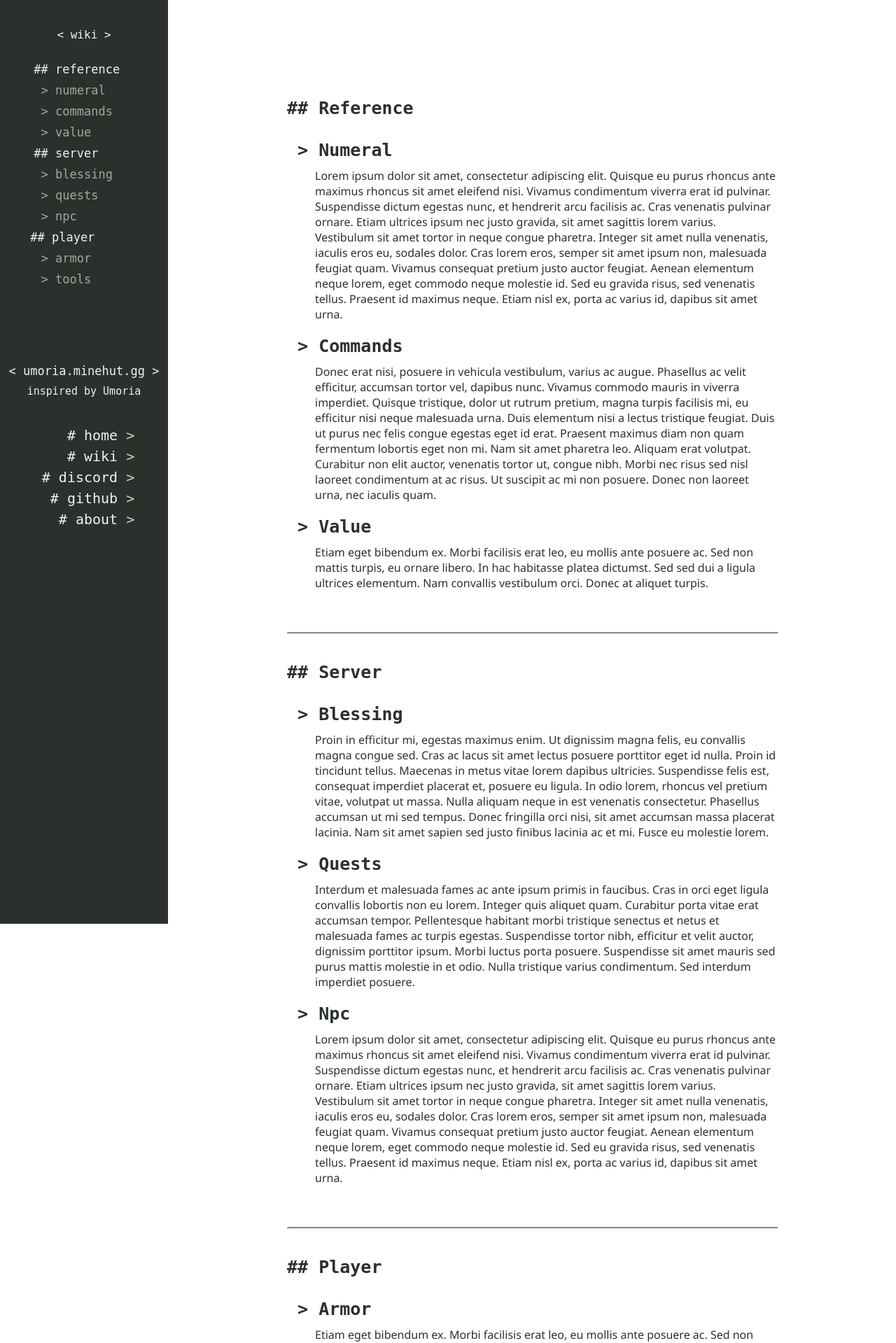
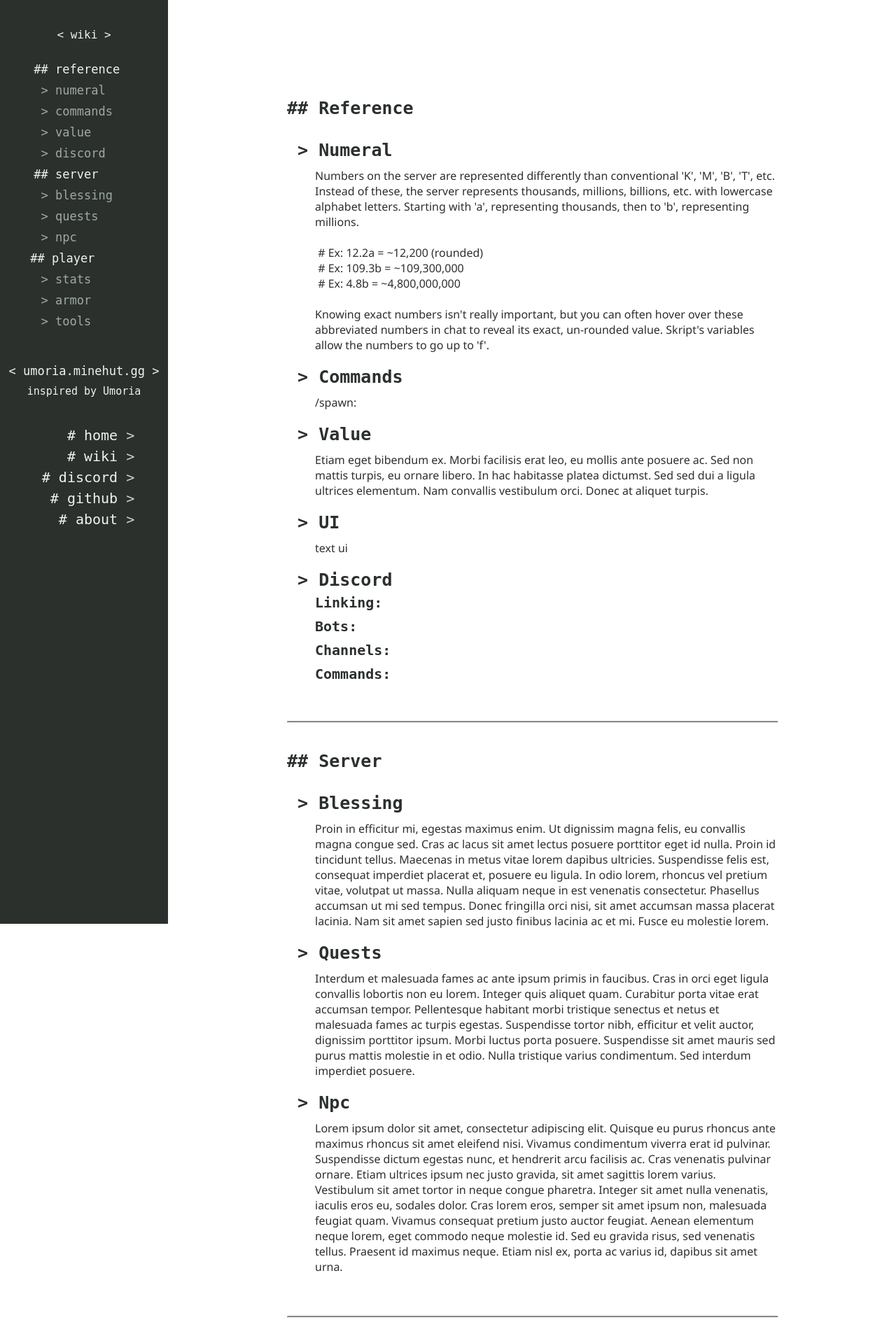
Before and after one commit to Javascript-void0/Minehut, a Flask app: page /wiki/ in a window 1280 px wide. Shown: the top 1919 px of the page at 70% size. Run offline with Flask 2, Linux system fonts and the light colour scheme.

Commit message:
start fill in info

```diff
--- a/web/static/style.css
+++ b/web/static/style.css
@@ -61,3 +61,19 @@
 	width: auto;
 	font-family:'Segoe UI', Tahoma, Geneva, Verdana, sans-serif;
 }
+
+.content h2 {
+	margin-left: 40px;
+	font-size: 20px;
+	line-height: 15px;
+	/* padding-top: 7px; */
+}
+
+.content a {
+	text-decoration: none;
+	color: var(--color-light-hover);
+}
+
+.content a:hover {
+	color: var(--color-dark-hover);
+}
--- a/web/templates/base.html
+++ b/web/templates/base.html
@@ -37,6 +37,7 @@
 					<h1 class='sub'><a href='#numeral'>&nbsp> numeral&nbsp&nbsp&nbsp&nbsp</a></h1>
 					<h1 class='sub'><a href='#commands'>&nbsp> commands&nbsp&nbsp&nbsp</a></h1>
 					<h1 class='sub'><a href='#value'>&nbsp> value&nbsp&nbsp&nbsp&nbsp&nbsp&nbsp</a></h1>
+					<h1 class='sub'><a href='#discord'>&nbsp> discord&nbsp&nbsp&nbsp&nbsp</a></h1>
 
 					<h1><a href='#server'>## server&nbsp&nbsp&nbsp&nbsp&nbsp</a></h1>
 					<h1 class='sub'><a href='#blessing'>&nbsp> blessing&nbsp&nbsp&nbsp</a></h1>
@@ -44,6 +45,7 @@
 					<h1 class='sub'><a href='#npc'>&nbsp> npc&nbsp&nbsp&nbsp&nbsp&nbsp&nbsp&nbsp&nbsp</a></h1>
 
 					<h1><a href='#player'>## player&nbsp&nbsp&nbsp&nbsp&nbsp&nbsp</a></h1>
+					<h1 class='sub'><a href='#stats'>&nbsp> stats&nbsp&nbsp&nbsp&nbsp&nbsp&nbsp</a></h1>
 					<h1 class='sub'><a href='#armor'>&nbsp> armor&nbsp&nbsp&nbsp&nbsp&nbsp&nbsp</a></h1>
 					<h1 class='sub'><a href='#tools'>&nbsp> tools&nbsp&nbsp&nbsp&nbsp&nbsp&nbsp</a></h1>
 
--- a/web/templates/wiki/wiki.html
+++ b/web/templates/wiki.html
@@ -14,19 +14,40 @@
 <h1 id='numeral'> &nbsp> Numeral</h1>
 
 <p>
-	Lorem ipsum dolor sit amet, consectetur adipiscing elit. Quisque eu purus rhoncus ante maximus rhoncus sit amet eleifend nisi. Vivamus condimentum viverra erat id pulvinar. Suspendisse dictum egestas nunc, et hendrerit arcu facilisis ac. Cras venenatis pulvinar ornare. Etiam ultrices ipsum nec justo gravida, sit amet sagittis lorem varius. Vestibulum sit amet tortor in neque congue pharetra. Integer sit amet nulla venenatis, iaculis eros eu, sodales dolor. Cras lorem eros, semper sit amet ipsum non, malesuada feugiat quam. Vivamus consequat pretium justo auctor feugiat. Aenean elementum neque lorem, eget commodo neque molestie id. Sed eu gravida risus, sed venenatis tellus. Praesent id maximus neque. Etiam nisl ex, porta ac varius id, dapibus sit amet urna.
+	Numbers on the server are represented differently than conventional 'K', 'M', 'B', 'T', etc. Instead of these, the server represents thousands, millions, billions, etc. with lowercase alphabet letters. Starting with 'a', representing thousands, then to 'b', representing millions.
+	<br>
+	<br>&nbsp# Ex: 12.2a = ~12,200 (rounded)
+	<br>&nbsp# Ex: 109.3b = ~109,300,000
+	<br>&nbsp# Ex: 4.8b = ~4,800,000,000
+	<br>
+	<br>Knowing exact numbers isn't really important, but you can often hover over these abbreviated numbers in chat to reveal its exact, un-rounded value. Skript's variables allow the numbers to go up to 'f'.
 </p>
 
 <h1 id='commands'> &nbsp> Commands</h1>
 
 <p>
-	Donec erat nisi, posuere in vehicula vestibulum, varius ac augue. Phasellus ac velit efficitur, accumsan tortor vel, dapibus nunc. Vivamus commodo mauris in viverra imperdiet. Quisque tristique, dolor ut rutrum pretium, magna turpis facilisis mi, eu efficitur nisi neque malesuada urna. Duis elementum nisi a lectus tristique feugiat. Duis ut purus nec felis congue egestas eget id erat. Praesent maximus diam non quam fermentum lobortis eget non mi. Nam sit amet pharetra leo. Aliquam erat volutpat. Curabitur non elit auctor, venenatis tortor ut, congue nibh. Morbi nec risus sed nisl laoreet condimentum at ac risus. Ut suscipit ac mi non posuere. Donec non laoreet urna, nec iaculis quam.
+	<code></code>/spawn:
 </p>
 
 <h1 id='value'> &nbsp> Value</h1>
 
 <p>
 	Etiam eget bibendum ex. Morbi facilisis erat leo, eu mollis ante posuere ac. Sed non mattis turpis, eu ornare libero. In hac habitasse platea dictumst. Sed sed dui a ligula ultrices elementum. Nam convallis vestibulum orci. Donec at aliquet turpis.
+</p>
+
+<h1 id='ui'> &nbsp> UI</h1>
+
+<p>
+	text ui
+</p>
+
+<h1 id='discord'> &nbsp> Discord</h1>
+
+<p>
+	<h2>Linking:</h2>
+	<br><h2>Bots:</h2>
+	<br><h2>Channels:</h2>
+	<br><h2>Commands:</h2>
 </p>
 
 <br><hr>
@@ -55,6 +76,16 @@
 
 <h1 id='player'> ## Player </h1>
 
+<h1 id='stats'> &nbsp> Stats</h1>
+
+<p>
+	Health:
+	<br>Defense:
+	<br>Damage:
+	<br>Level:
+
+</p>
+
 <h1 id='armor'> &nbsp> Armor</h1>
 
 <p>
--- a/web/views/about.py
+++ b/web/views/about.py
@@ -4,4 +4,4 @@
 
 @about.route('/')
 def form():
-    return render_template('about/about.html', table_of_contents=1)
+    return render_template('about.html', table_of_contents=1)
--- a/web/views/wiki.py
+++ b/web/views/wiki.py
@@ -4,4 +4,4 @@
 
 @wiki.route('/')
 def form():
-    return render_template('wiki/wiki.html', table_of_contents=0)
+    return render_template('wiki.html', table_of_contents=0)
```
Also changed, not shown: web/templates/about.html (added, +32 -0 lines), web/templates/about/about.html (deleted, +0 -14 lines), web/templates/index.html (+11 -9 lines).
